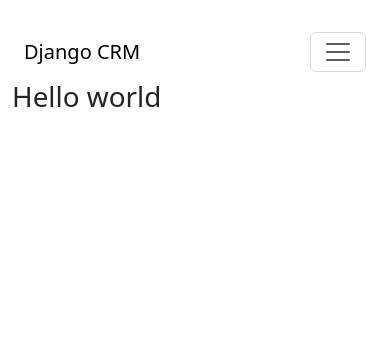
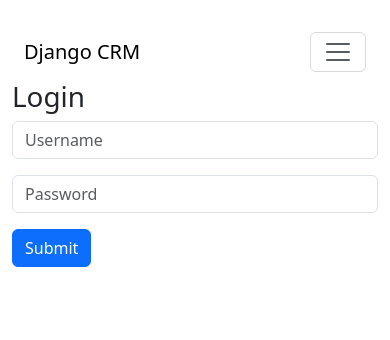
Before and after one commit to DrBethuelkorir/Django, a Django app: page / in a window 390 px wide. Shown: the top 340 px of the page. Run offline with Django 5.2, Linux system fonts and the light colour scheme; some libraries are stand-ins or nearby versions.

Commit message:
Implement user authentication in home view and enhance templates for login functionality

```diff
--- a/website/templates/base.html
+++ b/website/templates/base.html
@@ -1,18 +1,36 @@
-<!DOCTYPE html>
+<!doctype html>
 <html lang="en">
   <head>
-    <meta charset="UTF-8">
-    <meta name="viewport" content="width=device-width, initial-scale=1.0">
+    <meta charset="UTF-8" />
+    <meta name="viewport" content="width=device-width, initial-scale=1.0" />
     <title>Document</title>
-    <link href="https://cdn.jsdelivr.net/npm/bootstrap@6.0.0-alpha.1/dist/css/bootstrap.min.css" rel="stylesheet" integrity="sha384-B/GM4XqrwHnWXNOWMbloTmrYXZg10cakYGmpfsR/bbzQ6JAJI4ihuyADKLnBgrCe" crossorigin="anonymous">
+    <link
+      href="https://cdn.jsdelivr.net/npm/bootstrap@6.0.0-alpha.1/dist/css/bootstrap.min.css"
+      rel="stylesheet"
+      integrity="sha384-B/GM4XqrwHnWXNOWMbloTmrYXZg10cakYGmpfsR/bbzQ6JAJI4ihuyADKLnBgrCe"
+      crossorigin="anonymous"
+    />
   </head>
   <body>
     <div class="container">
-    <br>
-    {% include 'navbar.html'%}
-    {% block content %}
-    {% endblock %}
+      <br />
+      {% include 'navbar.html'%} {% if messages %} {% for message in messages%}
+      <div class="alert theme-warning" role="alert">
+        <p>{{message}}</p>
+        <button
+          type="button"
+          class="btn-close ms-auto"
+          data-bs-dismiss="alert"
+          aria-label="Close"
+        ></button>
       </div>
-    <script type="module" src="https://cdn.jsdelivr.net/npm/bootstrap@6.0.0-alpha.1/dist/js/bootstrap.bundle.min.js" integrity="sha384-1a/pXj49ZQ1aHEmrJ+gMw1otqoVsYwlEnlD8mIfY2TV03r20Y0CN7uqx1tQogjPL" crossorigin="anonymous"></script>
+      {% endfor %} {% endif %} {% block content %} {% endblock %}
+    </div>
+    <script
+      type="module"
+      src="https://cdn.jsdelivr.net/npm/bootstrap@6.0.0-alpha.1/dist/js/bootstrap.bundle.min.js"
+      integrity="sha384-1a/pXj49ZQ1aHEmrJ+gMw1otqoVsYwlEnlD8mIfY2TV03r20Y0CN7uqx1tQogjPL"
+      crossorigin="anonymous"
+    ></script>
   </body>
 </html>
--- a/website/templates/home.html
+++ b/website/templates/home.html
@@ -1,5 +1,23 @@
-{% extends 'base.html'%}
+{% extends 'base.html' %}
 
-{% block content%}
- <h1>Hello world</h1>
- {% endblock %}
+{% block content %}
+<div class="col-md-6 offset-md-3">
+  {% if user.is_authenticated %}
+    <h1>Hello world</h1>
+  {% else %}
+    <h1>Login</h1>
+    <form action="{% url 'home' %}" method="post">
+      {% csrf_token %}
+      <div class="mb-3">
+        <input type="text" name="username" name = "username" class="form-control"
+               placeholder="Username" required />
+      </div>
+      <div class="mb-3">
+        <input type="password" name="password" class="form-control"
+               placeholder="Password" required />
+      </div>
+      <button type="submit" class="btn btn-primary">Submit</button>
+    </form>
+  {% endif %}
+</div>
+{% endblock %}
--- a/website/views.py
+++ b/website/views.py
@@ -1,6 +1,23 @@
 from django.shortcuts import render
+from django.contrib.auth import authenticate, login, logout
+from django.contrib import messages
 
 # Create your views here.
 
 def home(request):
+    if request.method == 'POST':
+        username = request.POST['username']
+        password = request.POST['password']
+        user = authenticate(request, username=username, password=password)
+        if user is not None:
+            login(request, user)
+            return render(request, 'home.html')
+        else:
+            messages.error(request, "Invalid credentials")
     return render(request, 'home.html')
+
+def login_user(request):
+    pass
+
+def logout_user(request):
+    pass
```
Lines whose indentation alone changed are shown as unchanged.
